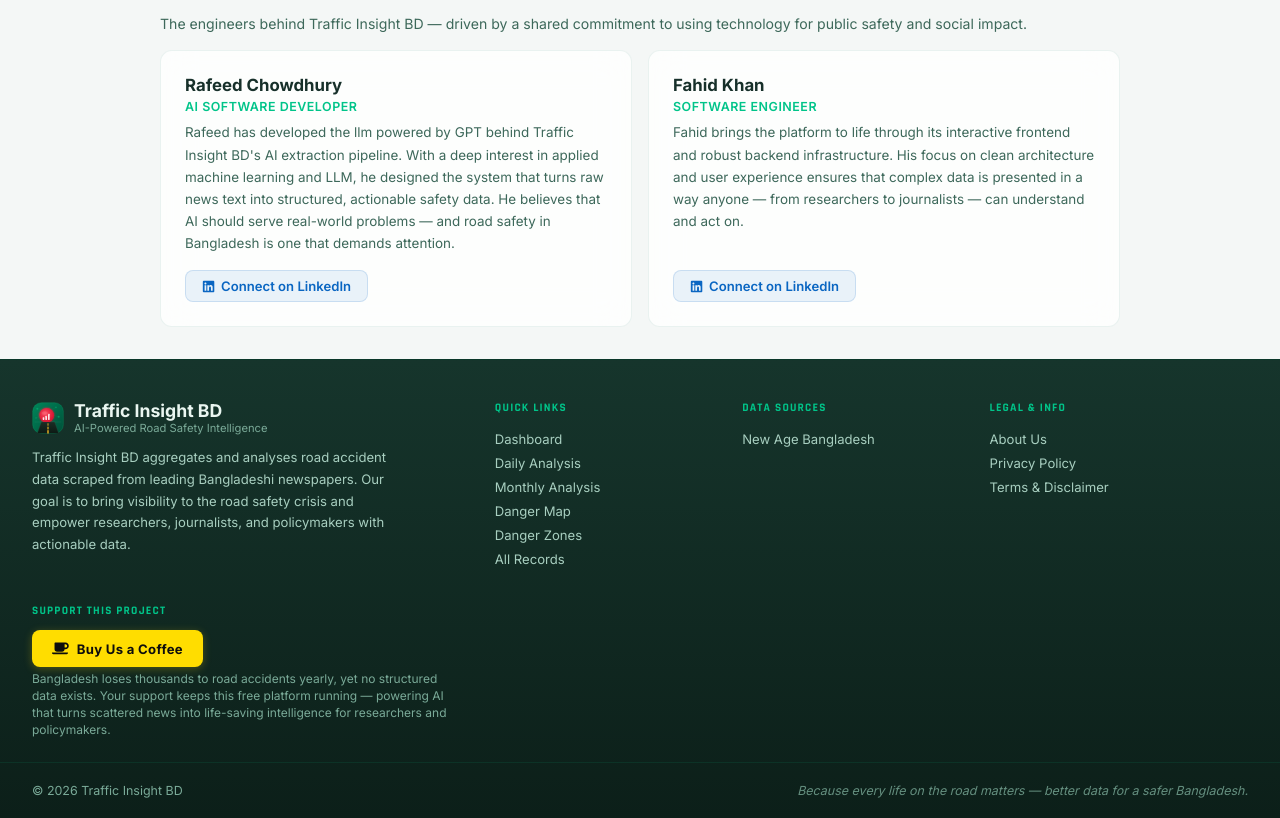
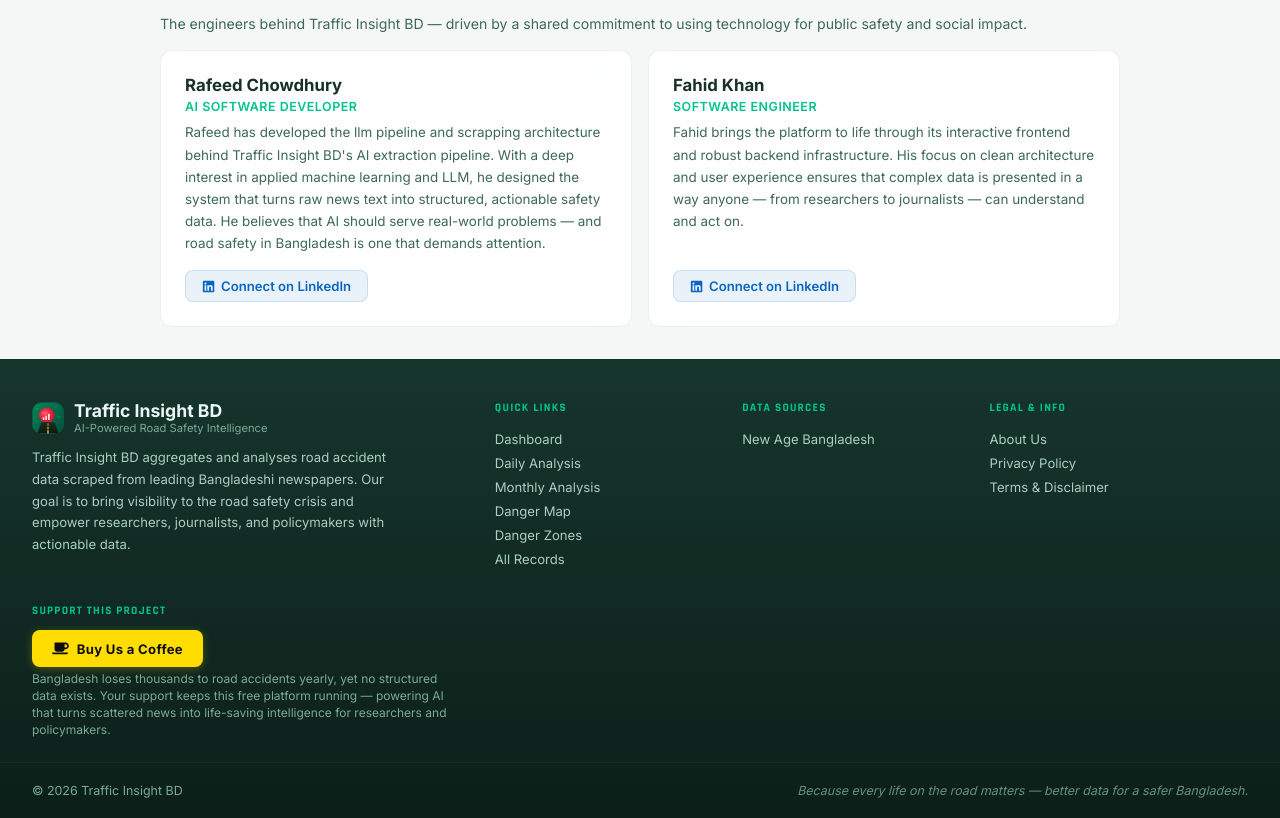
Before and after one commit to FAHID-KHAN/Traffic_insights_agent_BD, a React (Vite) app in the folder frontend/: page /about in a window 1280 px wide. Shown: the part 1460-2278 px from the top of the page. Built offline with nearby package versions, Linux system fonts and the light colour scheme; no server answers.

Commit message:
about us page updated

```diff
--- a/frontend/src/pages/About.jsx
+++ b/frontend/src/pages/About.jsx
@@ -37,7 +37,7 @@
   {
     name: 'Rafeed Chowdhury',
     role: 'AI Software Developer',
-    bio: 'Rafeed has developed the llm powered by GPT behind Traffic Insight BD\'s AI extraction pipeline. With a deep interest in applied machine learning and LLM, he designed the system that turns raw news text into structured, actionable safety data. He believes that AI should serve real-world problems — and road safety in Bangladesh is one that demands attention.',
+    bio: 'Rafeed has developed the llm pipeline and scrapping architecture behind Traffic Insight BD\'s AI extraction pipeline. With a deep interest in applied machine learning and LLM, he designed the system that turns raw news text into structured, actionable safety data. He believes that AI should serve real-world problems — and road safety in Bangladesh is one that demands attention.',
     linkedin: 'https://www.linkedin.com/in/rafeedcse94/',
   },
   {
```
